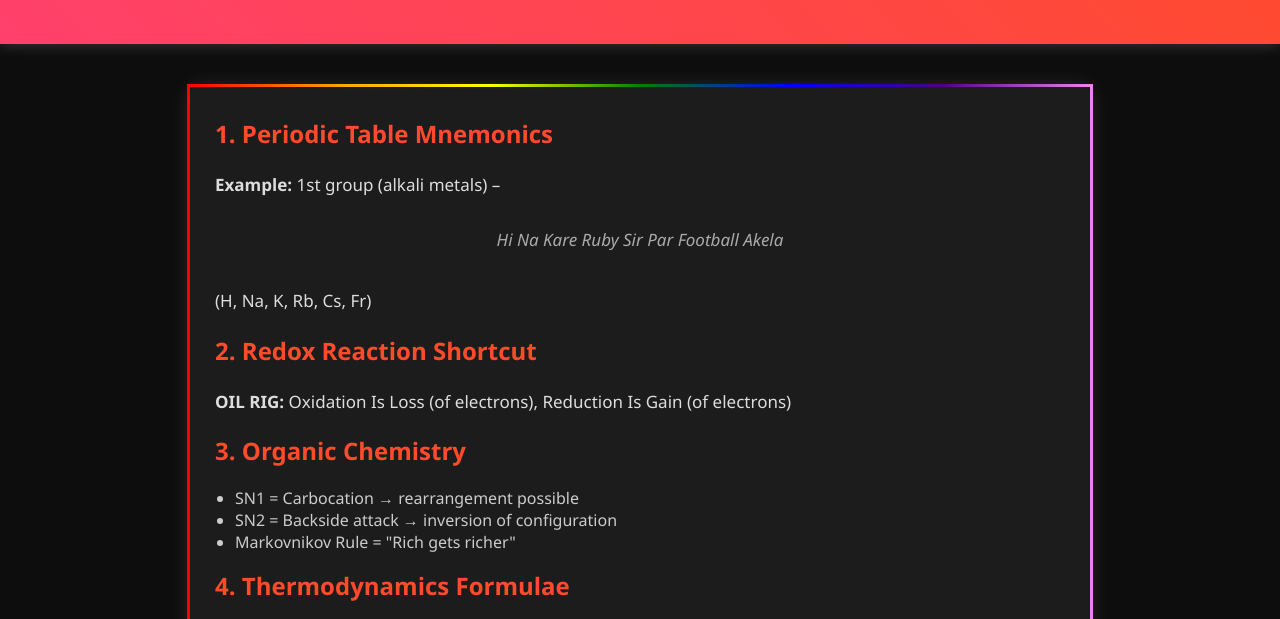
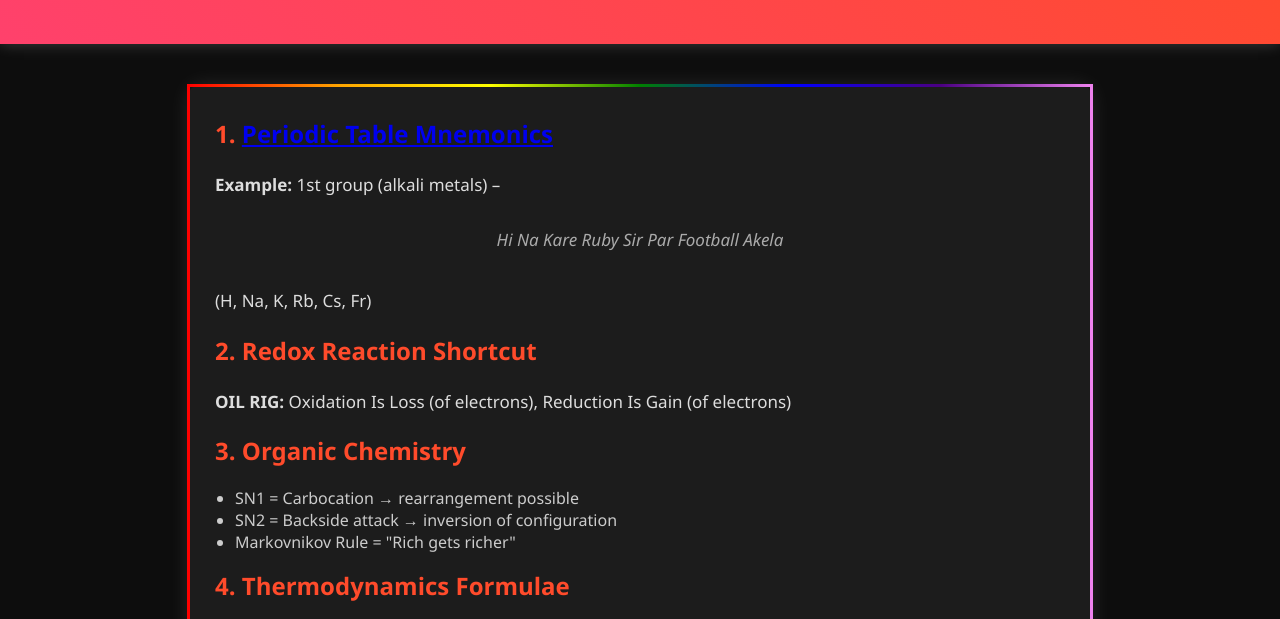
Before and after one commit to Trps5050/Jee-motivate-, a plain HTML site: page chemistry.html in a window 1280 px wide. Shown: the part 119-738 px from the top of the page. Drawn offline with Linux system fonts and the light colour scheme.

Commit message:
Update chemistry.html

```diff
--- a/chemistry.html
+++ b/chemistry.html
@@ -84,7 +84,7 @@
   </header>
 
   <div class="container">
-    <h2>1. Periodic Table Mnemonics</h2>
+    <h2>1. <a href="https://sciencenotes.org/periodic-table-for-kids-118-elements/">Periodic Table Mnemonics <a/></h2>
     <p>
       <strong>Example:</strong>
       1st group (alkali metals) – <br>
```
